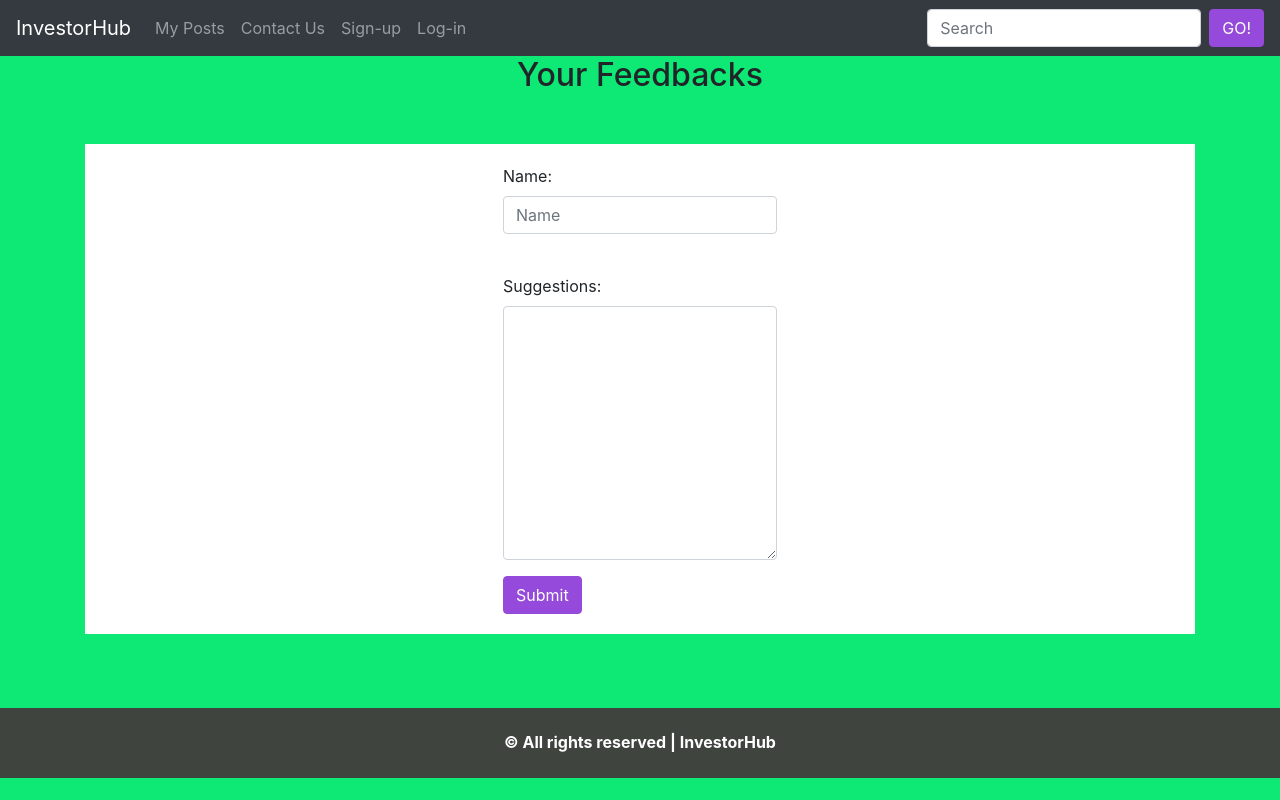
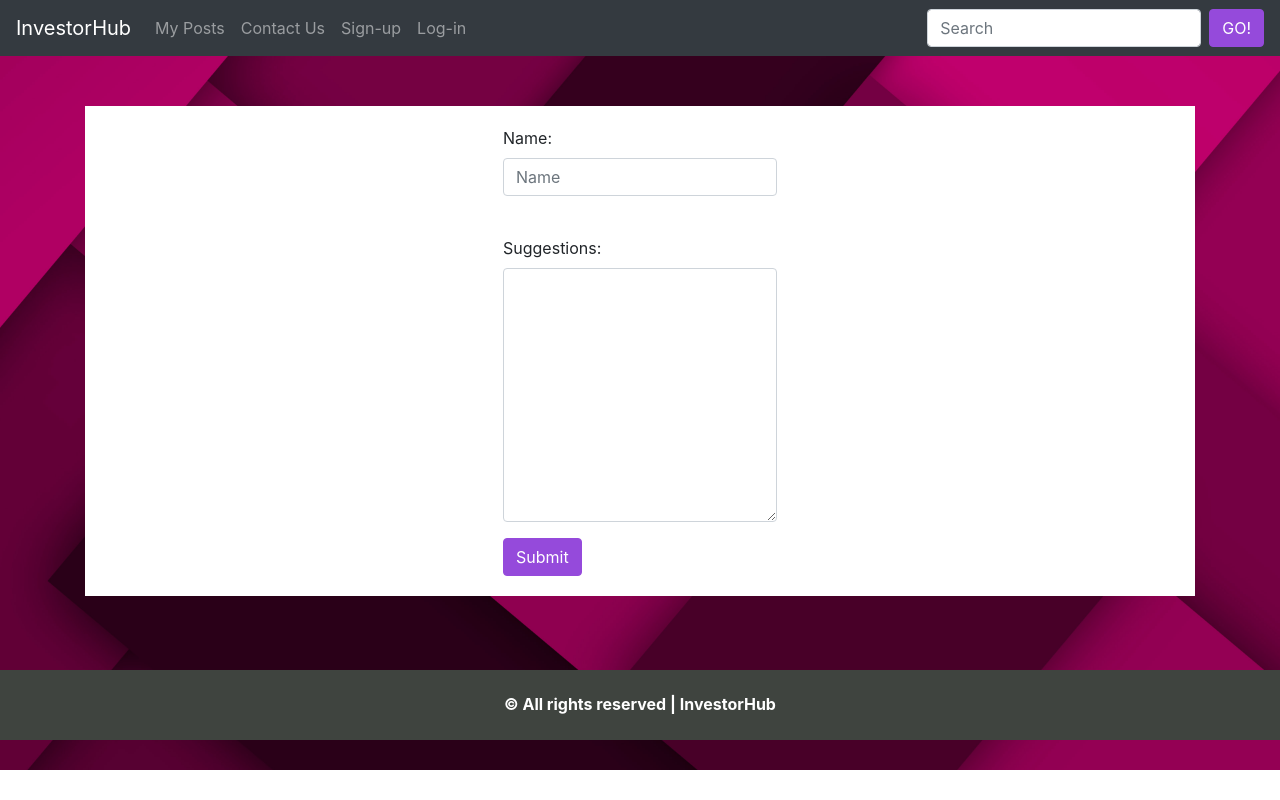
Before and after one commit to Rohan2035/InvestorHub, a Django app: page /contact/ in a window 1280 px wide. Run offline with Django 3.2, Linux system fonts and the light colour scheme; some libraries are stand-ins or nearby versions.

Commit message:
Made Further More Changes 🔨🔨

```diff
--- a/static/CSS/Sheet3.css
+++ b/static/CSS/Sheet3.css
@@ -15,7 +15,7 @@
 
 
 body{
-    background-image: url("/static/Images/BackgroundC.jpg");
+    background-image: url("/static/Images/BackgroundE.jpg");
     background-size: cover;
     background-position: center;
     background-repeat: no-repeat;
--- a/static/CSS/sheet2.css
+++ b/static/CSS/sheet2.css
@@ -15,5 +15,8 @@
 }
 
 body{
-    background-color: rgb(13, 233, 116);
+    background-image: url("/static/Images/BackgroundE.jpg");
+    background-size: cover;
+    background-position: center;
+    background-repeat: no-repeat;
 }
--- a/stockpost/models.py
+++ b/stockpost/models.py
@@ -1,6 +1,6 @@
 from django.db import models
 from django.db.models import DateField
-from django.contrib.auth.models import User
+# from django.contrib.auth.models import User
 
 # StockPost Model
 class StockPosts(models.Model):
--- a/stockpost/urls.py
+++ b/stockpost/urls.py
@@ -4,7 +4,6 @@ from . import views, views2
 urlpatterns = [
     path('', views.index, name="Index"),
     path('content/<str:slug>', views.content, name="content"),
-
     path('search/', views.search, name="search"),
     path('addContent/', views.addContent, name="addContent"),
     path('contact/', views.contact, name="contact"),
--- a/stockpost/views.py
+++ b/stockpost/views.py
@@ -32,14 +32,6 @@ def content(request, slug):
 
     context = {'post' : post, 'post1' : items}
     return render(request, 'content.html', context)
-
-
-
-def category(request, Category):
-    post = sp.objects.filter(Category=Category)
-    context = {"cat" : post}
-    return render(request, 'cat.html', context)
-
 
 
 def search(request):
@@ -83,10 +75,13 @@ def validate(request):
 
         img = request.FILES["photo"]
 
+        check_post = sp.objects.filter(Name=name)
 
         # Few basic checks
+        if check_post:
+            return HttpResponse("The Post already exists")
 
-        # Slug Checks
+        # Creating Slug
         slug = str(name).lower()
         slug = slug.split()
         slug_list = []
@@ -94,9 +89,7 @@ def validate(request):
         for i in slug:
             if(i.isalnum):
                 slug_list.append(i)
-
         slug = "".join(slug_list)
-
 
         # Name
         name = name.lower()
--- a/templates/Contact.html
+++ b/templates/Contact.html
@@ -15,7 +15,6 @@
 {% block body %}
 
 <div class="container">
-    <h2 align="center">Your Feedbacks</h2>
 
     <div class="d-flex">
         <form method="post" action="/vc/" enctype="multipart/form-data">
--- a/templates/addContent.html
+++ b/templates/addContent.html
@@ -36,7 +36,6 @@
 {% block body %}
 
 <div class="container">
-    <h2 align="center">ADD A POST</h2>
 
     <div class="d-flex">
         <form method="post" action="/validate/" enctype="multipart/form-data">
--- a/templates/editPost.html
+++ b/templates/editPost.html
@@ -36,7 +36,6 @@
 {% block body %}
 
 <div class="container">
-    <h2 align="center">ADD A POST</h2>
 
     <div class="d-flex">
         <form method="post" action="/validateEdit/" enctype="multipart/form-data">
```
